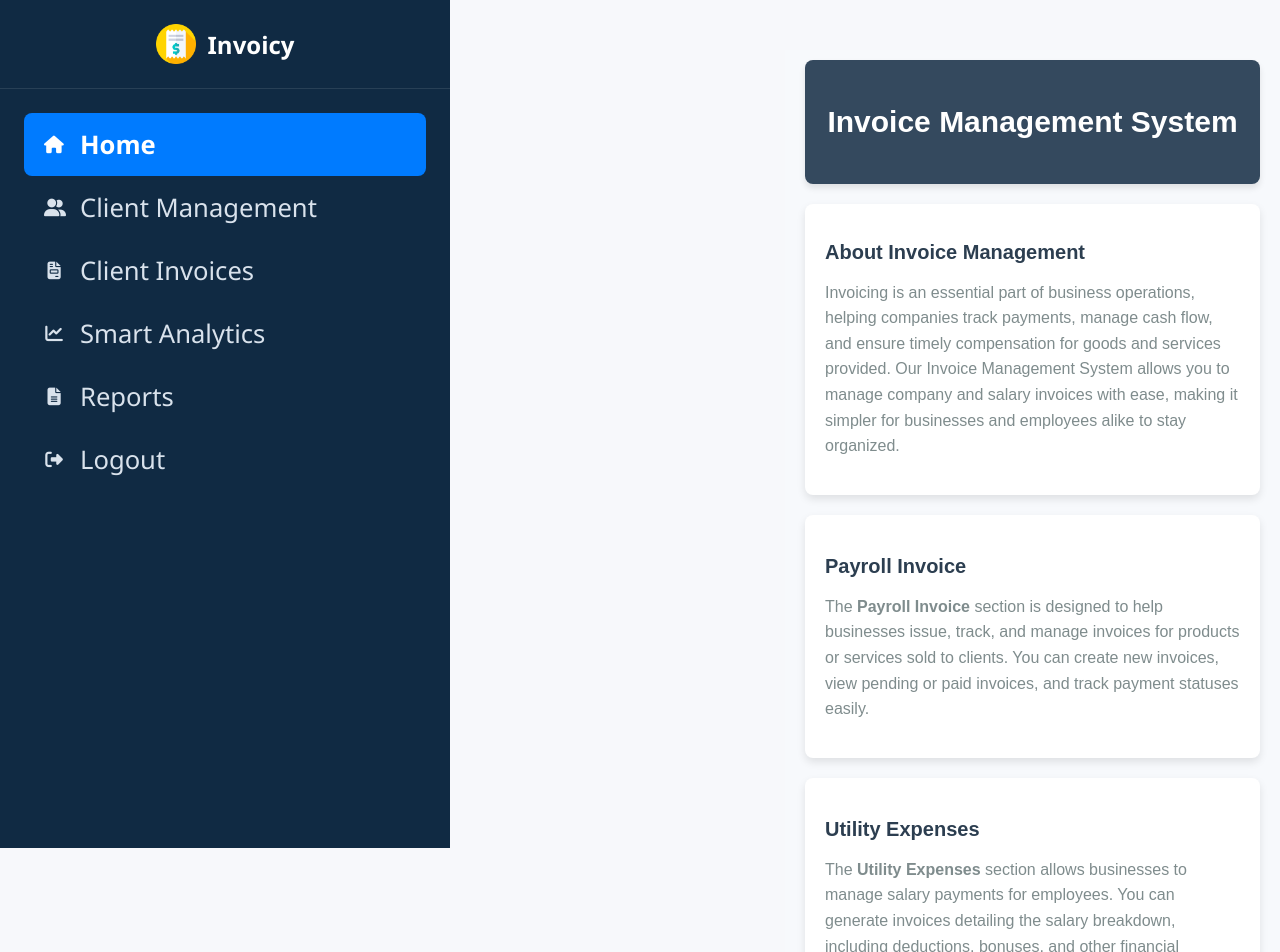
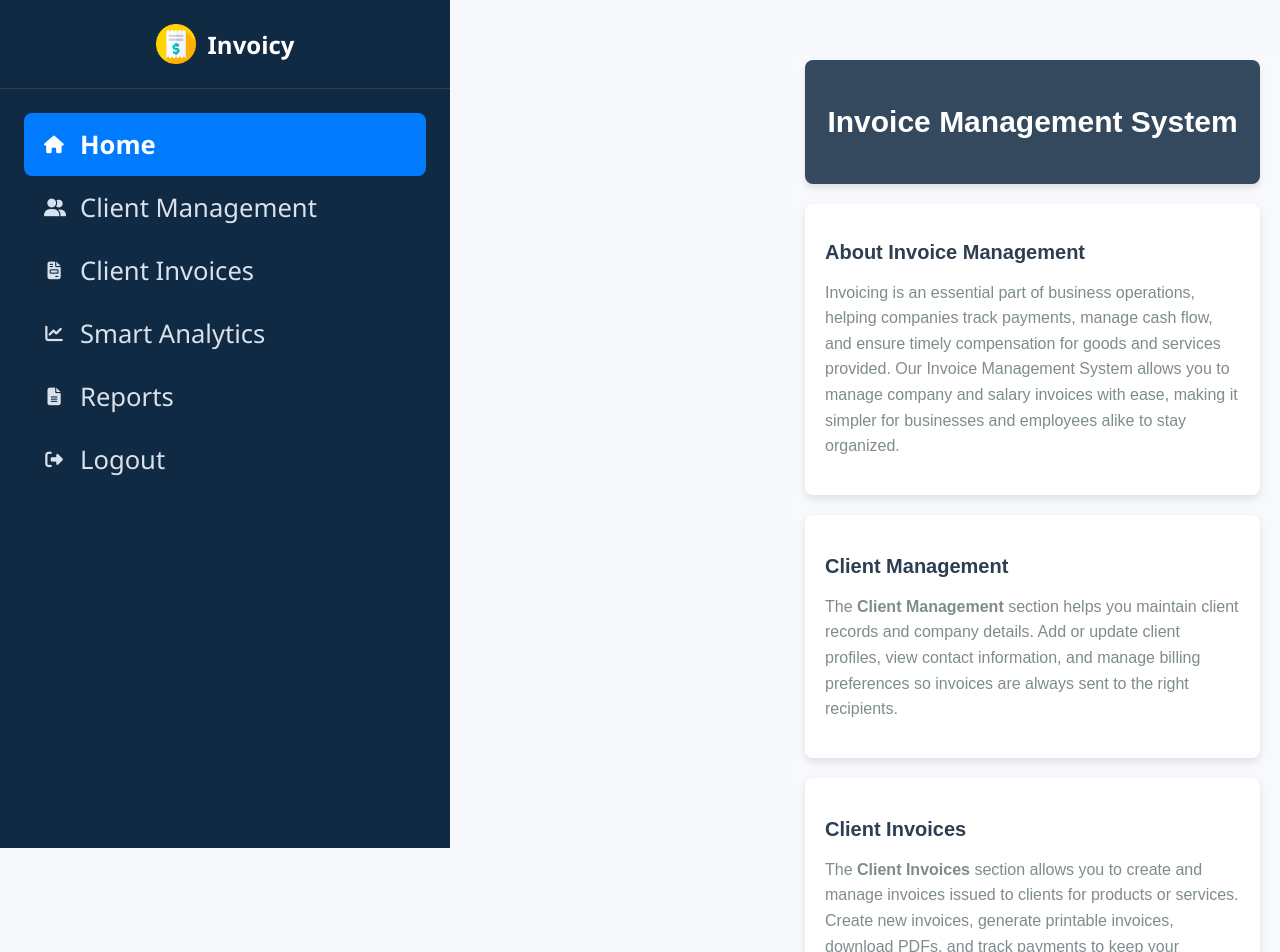
Before and after one commit to KAVYA-MANICD/Project, an Angular app in the folder Invoice-UI/: page /home in a window 1280 px wide. Shown: the top 952 px of the page. Built offline with nearby package versions, Linux system fonts and the light colour scheme.

Commit message:
Updated home page

```diff
--- a/Invoice-UI/src/app/home/home.component.html
+++ b/Invoice-UI/src/app/home/home.component.html
@@ -27,22 +27,22 @@
   </div>
 
   <div class="section">
-    <h3>Payroll Invoice</h3>
+    <h3>Client Management</h3>
     <p>
-      The <strong>Payroll Invoice</strong> section is designed to help
-      businesses issue, track, and manage invoices for products or services sold
-      to clients. You can create new invoices, view pending or paid invoices,
-      and track payment statuses easily.
+      The <strong>Client Management</strong> section helps you maintain client
+      records and company details. Add or update client profiles, view contact
+      information, and manage billing preferences so invoices are always sent to
+      the right recipients.
     </p>
   </div>
 
   <div class="section">
-    <h3>Utility Expenses</h3>
+    <h3>Client Invoices</h3>
     <p>
-      The <strong>Utility Expenses</strong> section allows businesses to manage
-      salary payments for employees. You can generate invoices detailing the
-      salary breakdown, including deductions, bonuses, and other financial
-      elements related to employee compensation.
+      The <strong>Client Invoices</strong> section allows you to create and
+      manage invoices issued to clients for products or services. Create new
+      invoices, generate printable invoices, download PDFs, and track payments
+      to keep your accounts receivable up to date.
     </p>
   </div>
 </div>
```
